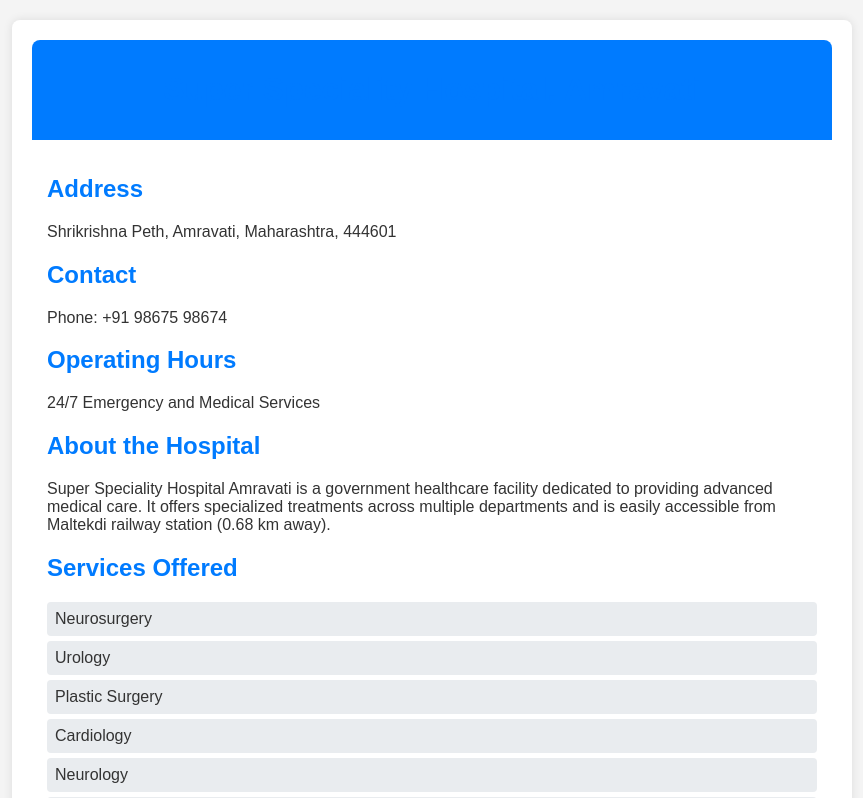
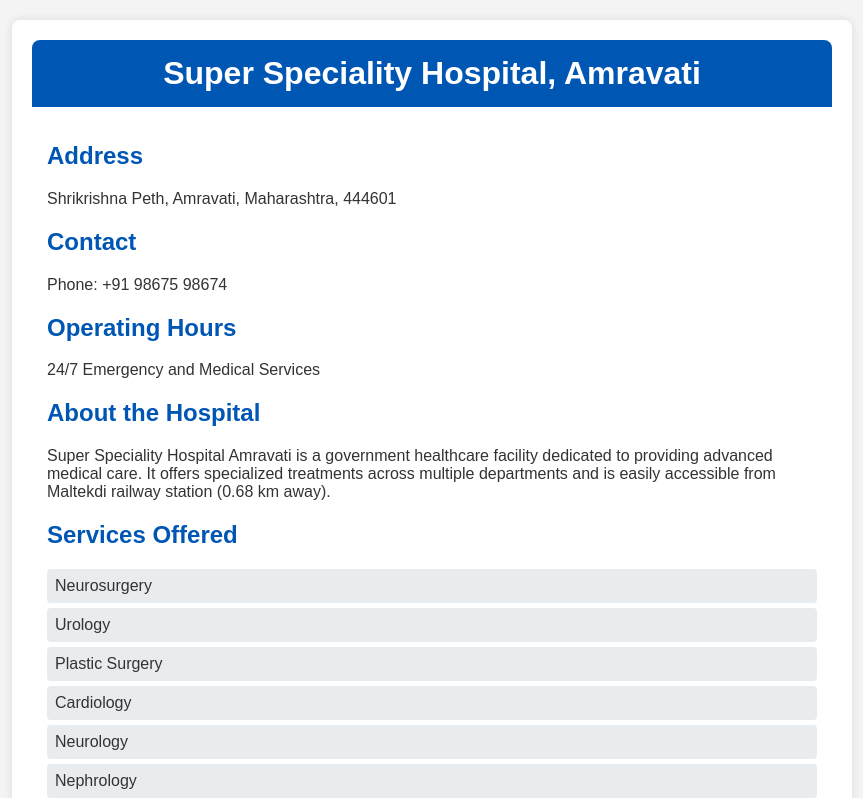
Before and after one commit to RahulNimkar036/amravati_super_speciality_hospital, a plain HTML site: page index.html in a window 1280 px wide. Shown: the top 798 px of the page, without its empty margins (208-1071 px from the left). Drawn offline with Linux system fonts and the light colour scheme.

Commit message:
Update index.html
QR Code Source Data

```diff
--- a/index.html
+++ b/index.html
@@ -20,14 +20,18 @@
             border-radius: 8px;
             box-shadow: 0px 0px 10px rgba(0, 0, 0, 0.1);
         }
-        h1, h2 {
-            color: #007bff;
+        h1 {
+            color: #ffffff;
+            margin: 0;
+        }
+        h2 {
+            color: #0056b3;
         }
         .header {
             text-align: center;
-            background: #007bff;
-            color: #fff;
-            padding: 10px;
+            background: #0056b3; /* Dark Blue */
+            color: #ffffff;
+            padding: 15px;
             border-radius: 8px 8px 0 0;
         }
         .info {
@@ -44,7 +48,7 @@
             border-radius: 4px;
         }
         a {
-            color: #007bff;
+            color: #0056b3;
             text-decoration: none;
             font-weight: bold;
         }
@@ -55,8 +59,8 @@
             text-align: center;
             padding: 10px;
             margin-top: 20px;
-            background: #007bff;
-            color: #fff;
+            background: #0056b3; /* Dark Blue */
+            color: #ffffff;
             border-radius: 0 0 8px 8px;
         }
     </style>
```
